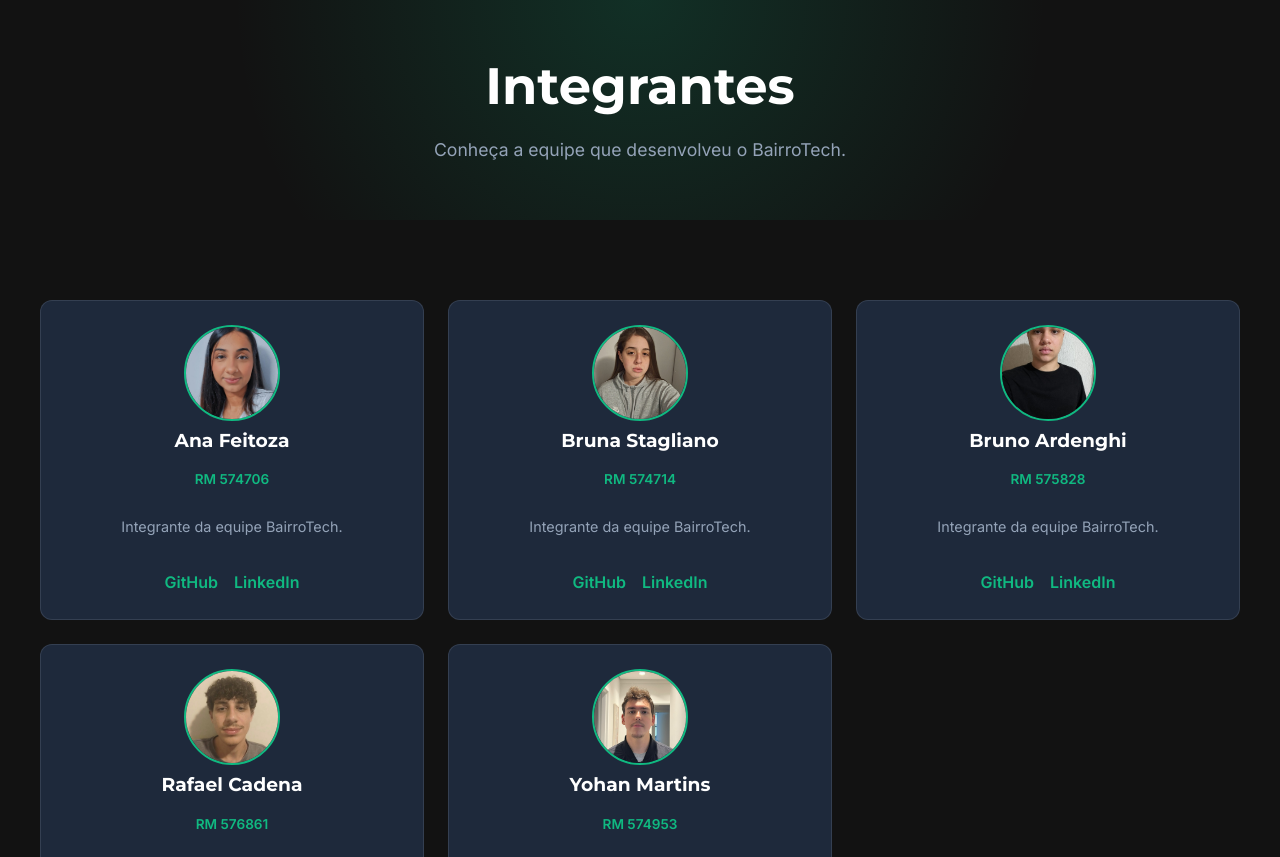
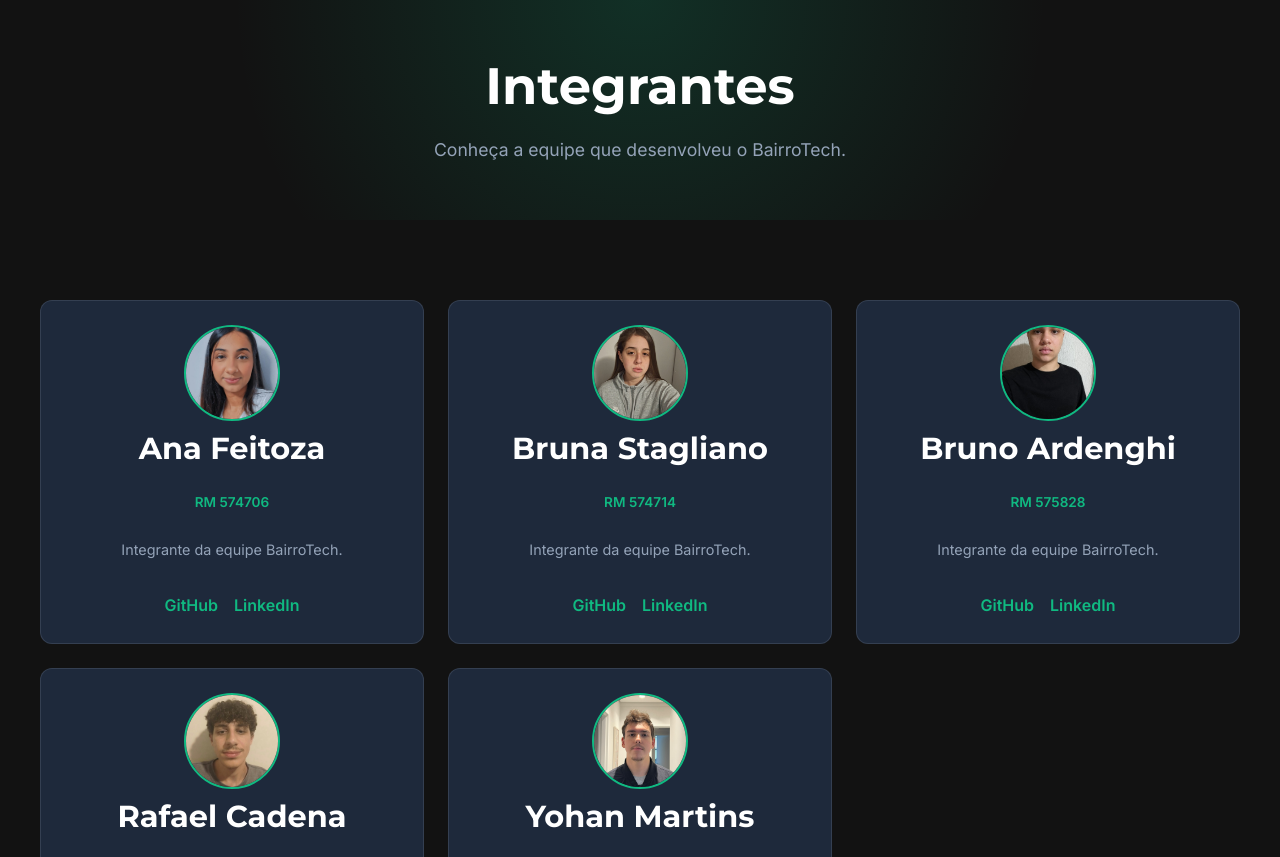
Before and after one commit to AnaFeitoza1/BairroTech, a plain HTML site: page integrantes.html in a window 1280 px wide. Shown: the part 80-937 px from the top of the page. Drawn offline with Linux system fonts and the light colour scheme.

Commit message:
feat: atualiza páginas HTML: corrige scripts e textos, remove nível de risco

```diff
--- a/integrantes.html
+++ b/integrantes.html
@@ -65,7 +65,7 @@
         <article class="card perfil">
           <img class="perfil-foto" src="assets/images/integrante-ana.jpeg"
                alt="Foto de Ana Feitoza" width="96" height="96" />
-          <h3>Ana Feitoza</h3>
+          <h2>Ana Feitoza</h2>
           <p class="perfil-info">RM 574706</p>
           <p class="perfil-bio">
             Integrante da equipe BairroTech.
@@ -79,7 +79,7 @@
         <article class="card perfil">
           <img class="perfil-foto" src="assets/images/integrante-bruna.jpeg"
                alt="Foto de Bruna Stagliano" width="96" height="96" />
-          <h3>Bruna Stagliano</h3>
+          <h2>Bruna Stagliano</h2>
           <p class="perfil-info">RM 574714</p>
           <p class="perfil-bio">
             Integrante da equipe BairroTech.
@@ -93,7 +93,7 @@
         <article class="card perfil">
           <img class="perfil-foto" src="assets/images/integrante-bruno.jpeg"
                alt="Foto de Bruno Ardenghi" width="96" height="96" />
-          <h3>Bruno Ardenghi</h3>
+          <h2>Bruno Ardenghi</h2>
           <p class="perfil-info">RM 575828</p>
           <p class="perfil-bio">
             Integrante da equipe BairroTech.
@@ -107,7 +107,7 @@
         <article class="card perfil">
           <img class="perfil-foto" src="assets/images/integrante-rafael.jpg"
                alt="Foto de Rafael Cadena" width="96" height="96" />
-          <h3>Rafael Cadena</h3>
+          <h2>Rafael Cadena</h2>
           <p class="perfil-info">RM 576861</p>
           <p class="perfil-bio">
             Integrante da equipe BairroTech.
@@ -121,7 +121,7 @@
         <article class="card perfil">
           <img class="perfil-foto" src="assets/images/integrante-yohan.jpeg"
                alt="Foto de Yohan Martins" width="96" height="96" />
-          <h3>Yohan Martins</h3>
+          <h2>Yohan Martins</h2>
           <p class="perfil-info">RM 574953</p>
           <p class="perfil-bio">
             Integrante da equipe BairroTech.
```
Also changed, not shown: faq.html (+3 -4 lines), ocorrencias.html (+0 -1 lines), contato.html (line endings or trailing spaces).
